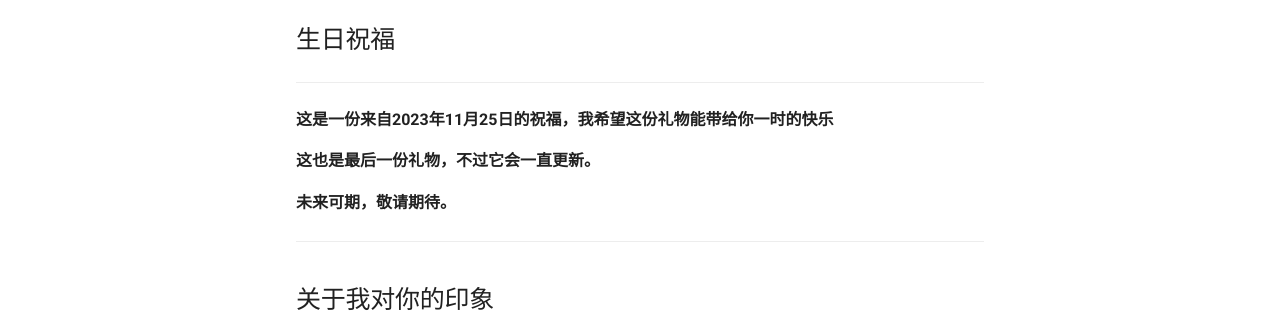
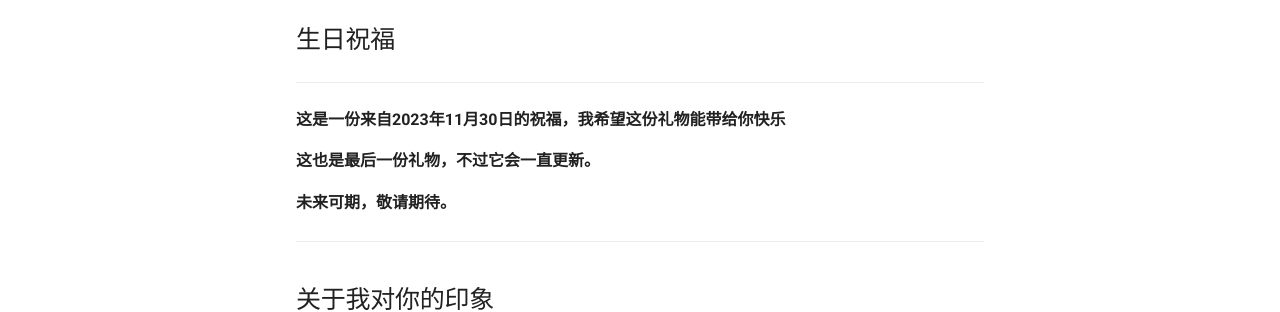
Before and after one commit to Tu-Yufei/zk-website, an MkDocs documentation site: the page built from docs/Brithday/happy.md, in a window 1280 px wide and 1110 px high. Shown: the part 313-625 px from the top of the window. Built offline with MkDocs 1.6.1 and Material for MkDocs 9.7.7, drawn with Linux system fonts in a browser that asks for light colours.

Commit message:
Update happy.md

```diff
--- a/docs/Brithday/happy.md
+++ b/docs/Brithday/happy.md
@@ -9,7 +9,7 @@
 ---
 
 
-**这是一份来自2023年11月25日的祝福，我希望这份礼物能带给你一时的快乐**
+**这是一份来自2023年11月30日的祝福，我希望这份礼物能带给你快乐**
 
 **这也是最后一份礼物，不过它会一直更新。**
 
```
